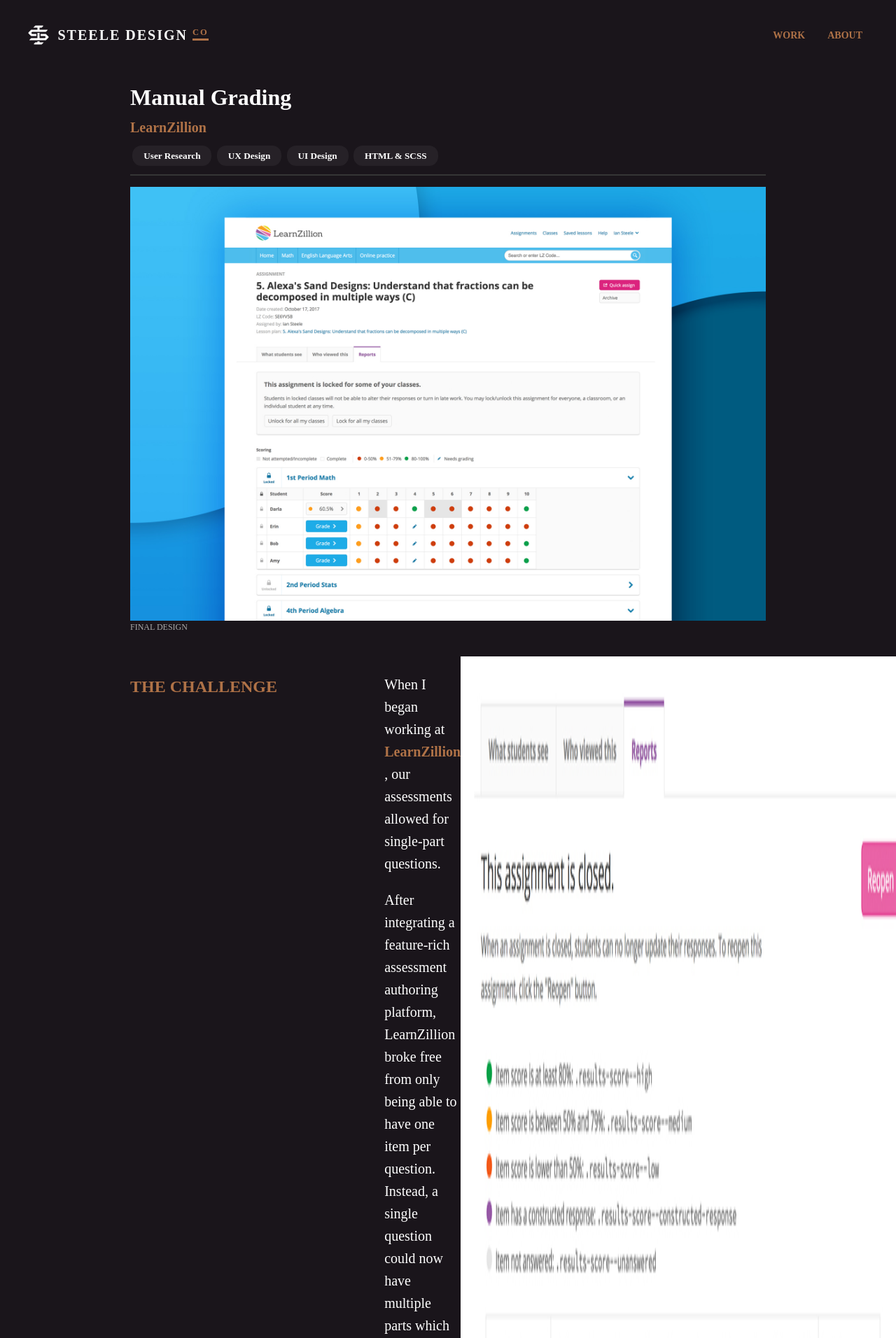
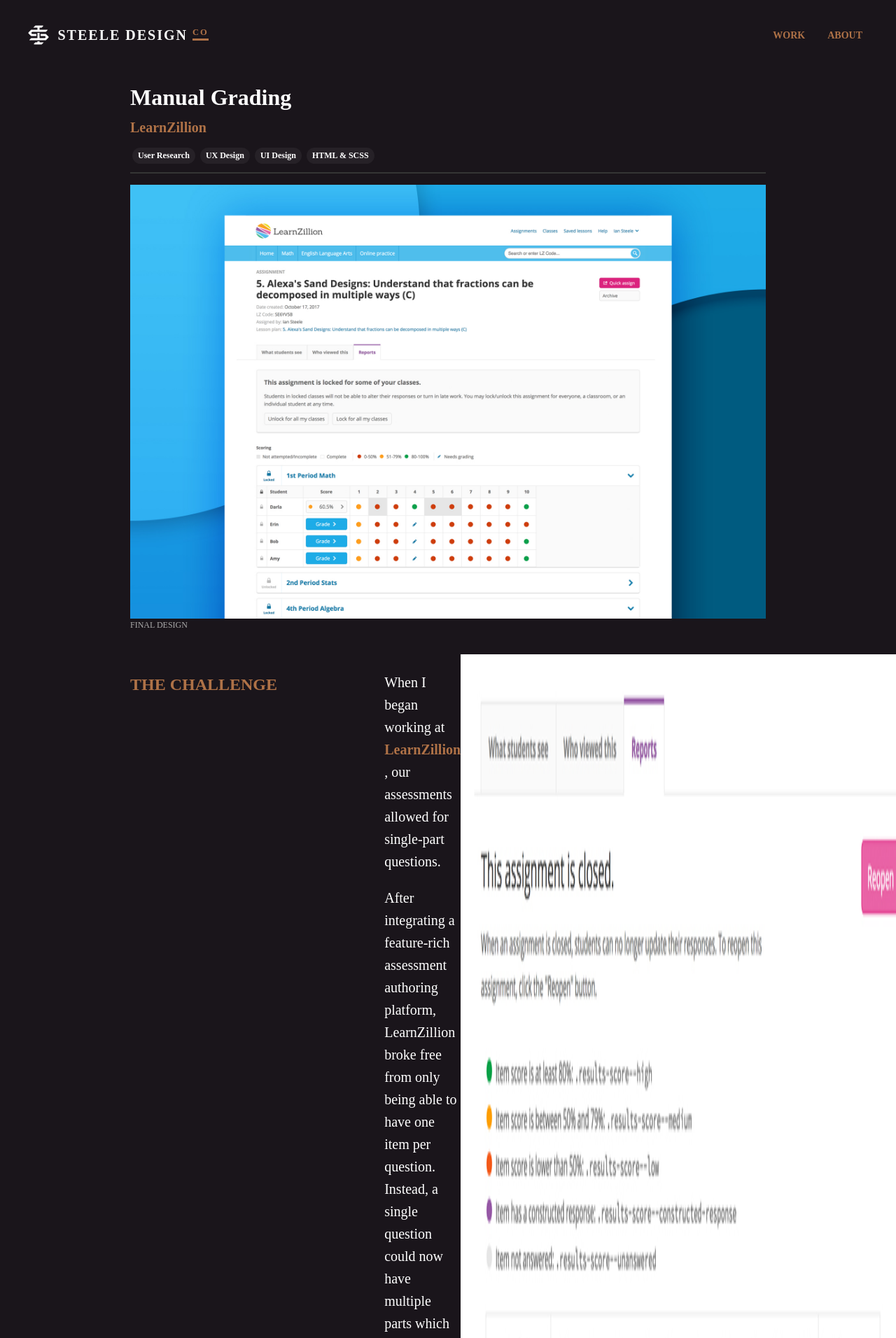
Before and after one commit to iansteele/iansteele, a Jekyll site: the page built from _projects/manual-grading.html, in a window 1280 px wide. Shown: the top 1912 px of the page at 70% size. Built offline with Jekyll 4.4.1, drawn with Linux system fonts in a browser that asks for light colours; some web fonts are replaced.

Commit message:
adjusted project description pills

```diff
--- a/_sass/_projects.scss
+++ b/_sass/_projects.scss
@@ -78,10 +78,10 @@
 		border-radius: 1em;
 		color: $white;
 		display: inline-block;
-		font-size: .825em;
+		font-size: .75em;
 		margin-bottom: .25rem;
 		margin-left: .25em;
-		padding: .25rem 1rem;
+		padding: .125rem .5rem;
 	}
 }
 
```
